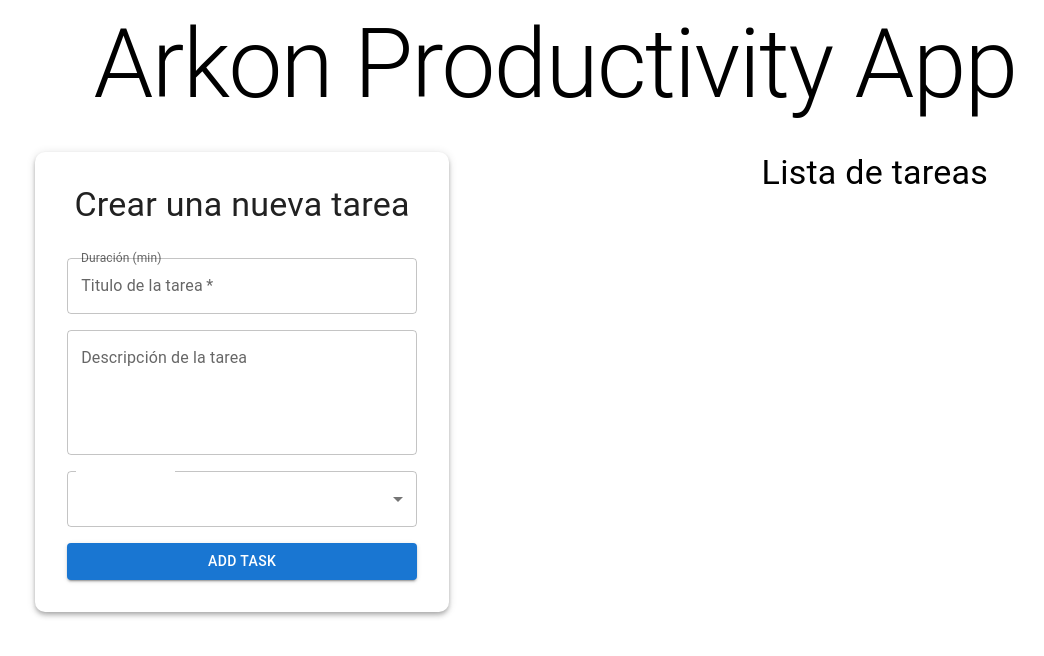
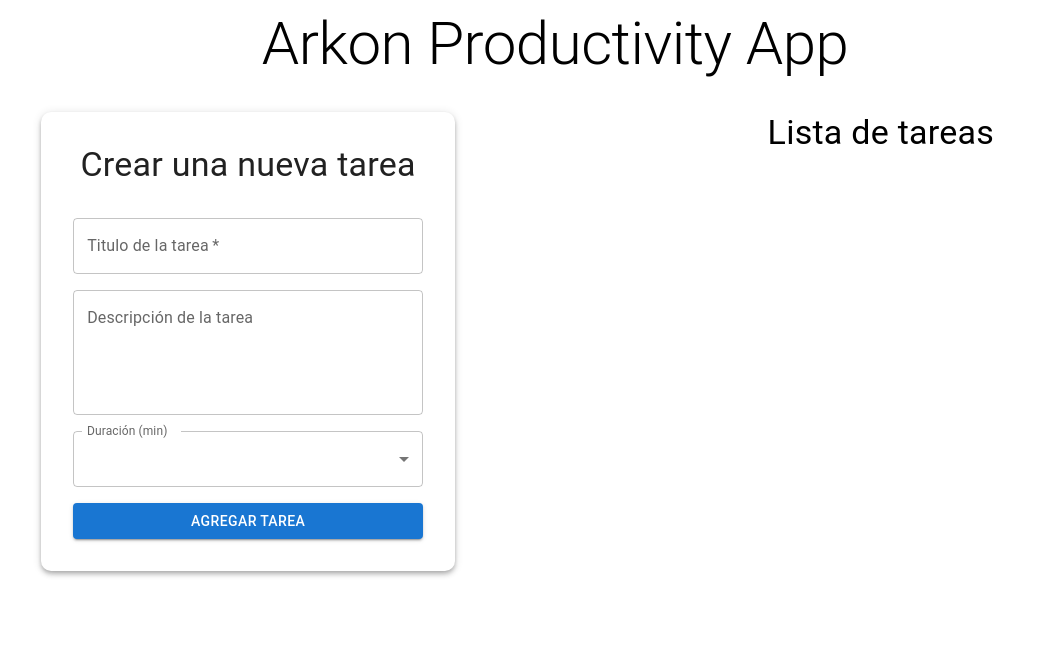
Before and after one commit to navi-exe04/productivity-app-arkon, a React (Vite) app: page / in a window 1280 px wide. Shown: the top 656 px of the page, without its empty margins (85-1129 px from the left). Built offline with nearby package versions, Linux system fonts and the light colour scheme.

Commit message:
styles: some styles were added

```diff
--- a/src/App.tsx
+++ b/src/App.tsx
@@ -10,7 +10,7 @@ function App() {
       <TaskProvider>
         <div id="productivity-app">
           <header className="app-header">
-            <Typography variant='h1' textAlign="center" marginBottom="32px">
+            <Typography variant='h2' textAlign="center" marginBottom="32px">
                 Arkon Productivity App
             </Typography>
           </header>
--- a/src/components/TaskForm.tsx
+++ b/src/components/TaskForm.tsx
@@ -1,3 +1,4 @@
+// Import modules
 import { useState, useRef } from 'react';
 import { useTaskContext } from '../contexts/TaskContext';
 import {
@@ -9,6 +10,7 @@ import {
 } from '@mui/material';
 
 const TaskForm = () => {
+    // Configure state for the component
     const { dispatch } = useTaskContext();
     const [taskDescription, setTaskDescription] = useState<string>('');
     const [taskDuration, setTaskDuration] = useState<number>(0);
@@ -45,12 +47,16 @@ const TaskForm = () => {
 
     return (
         <Box>
-            <Paper elevation={4} sx={{ padding: '2rem', maxWidth: '350px', width: '100%', borderRadius: '10px' }}>
+            <Paper elevation={4} sx={{
+                padding: '2rem', maxWidth: '350px',
+                width: '100%', borderRadius: '10px',
+                margin: '0 12px'
+            }}>
                 <Typography variant="h4" align="center" marginBottom="32px">
                     Crear una nueva tarea
                 </Typography>
-                <FormControl fullWidth>
                 <Stack spacing={2}>
+                    <FormControl>
                         <TextField
                             fullWidth
                             label="Titulo de la tarea"
@@ -59,6 +65,8 @@ const TaskForm = () => {
                             onChange={(e) => setTaskTitle(e.target.value)}
                             required
                         />
+                    </FormControl>
+                    <FormControl>
                         <TextField
                             fullWidth
                             label="Descripción de la tarea"
@@ -68,7 +76,8 @@ const TaskForm = () => {
                             value={taskDescription}
                             onChange={(e) => setTaskDescription(e.target.value)}
                         />
-                        <div>
+                    </FormControl>
+                    <FormControl>
                         {
                             !showDurationInput ? (
                                 <>
@@ -101,12 +110,11 @@ const TaskForm = () => {
                                 />
                             )
                         }
-                        </div>
+                    </FormControl>
                     <Button onClick={funAddTask} variant="contained" color="primary" fullWidth>
-                            Add Task
+                        Agregar tarea
                     </Button>
                 </Stack>
-                </FormControl>
             </Paper>
         </Box>
     );
--- a/src/components/TaskList.tsx
+++ b/src/components/TaskList.tsx
@@ -1,15 +1,19 @@
+// Import modules
 import { useMemo } from 'react';
 import { useTaskContext } from '../contexts/TaskContext';
 import { Box, Button, Typography, Paper, Stack } from '@mui/material';
 
 const TaskList = () => {
+    // Config state for tasks
     const { state, dispatch } = useTaskContext();
 
+    // Obtain the pending tasks
     const pendingTasks = useMemo(
         () => state.filter(task => !task.isCompleted),
         [state]
     );
 
+    // List of pending tasks
     return (
         <Box sx={{minWidth: "400px"}}>
             <Typography variant="h4" textAlign="center" marginBottom="32px">
@@ -19,17 +23,17 @@ const TaskList = () => {
                 {
                     pendingTasks.map(task => (
                         <Paper elevation={3} key={task.taskId} sx={{border: "2px solid black", borderRadius: "8px", padding: "6px 12px"}}>
-                            <Typography variant='subtitle1' textAlign="center" marginBottom="16px">
+                            <Typography variant='h6' textAlign="center" marginBottom="16px">
                                 {task.taskTitle} - {task.taskDuration} minutos
                             </Typography>
-                            <Typography variant='body1'>
+                            <Typography variant='body1' textAlign="center">
                                 {task.taskDescription}
                             </Typography>
-                            <Button className='base-Button-root' onClick={() => dispatch({ type: 'COMPLETE_TASK', payload: task.taskId })} >
-                                Completar
+                            <Button sx={{background:"#2a9d8f", marginRight: "12px"}} onClick={() => dispatch({ type: 'COMPLETE_TASK', payload: task.taskId })} >
+                                <svg width="25px" height="25px" viewBox="0 0 24 24" fill="none" xmlns="http://www.w3.org/2000/svg"><g id="SVGRepo_bgCarrier" stroke-width="0"></g><g id="SVGRepo_tracerCarrier" stroke-linecap="round" stroke-linejoin="round"></g><g id="SVGRepo_iconCarrier"> <path d="M5 14L8.23309 16.4248C8.66178 16.7463 9.26772 16.6728 9.60705 16.2581L18 6" stroke="#ffffff" stroke-width="2" stroke-linecap="round"></path> </g></svg>
                             </Button>
-                            <Button onClick={() => dispatch({ type: 'DELETE_TASK', payload: task.taskId })}>
-                                Eliminar
+                            <Button sx={{background:"#c1121f"}} onClick={() => dispatch({ type: 'DELETE_TASK', payload: task.taskId })}>
+                                <svg width="25px" height="25px" viewBox="0 0 24 24" fill="none" xmlns="http://www.w3.org/2000/svg"><g id="SVGRepo_bgCarrier" stroke-width="0"></g><g id="SVGRepo_tracerCarrier" stroke-linecap="round" stroke-linejoin="round"></g><g id="SVGRepo_iconCarrier"> <path d="M4 7H20" stroke="#ffffff" stroke-width="2" stroke-linecap="round" stroke-linejoin="round"></path> <path d="M6 7V18C6 19.6569 7.34315 21 9 21H15C16.6569 21 18 19.6569 18 18V7" stroke="#ffffff" stroke-width="2" stroke-linecap="round" stroke-linejoin="round"></path> <path d="M9 5C9 3.89543 9.89543 3 11 3H13C14.1046 3 15 3.89543 15 5V7H9V5Z" stroke="#ffffff" stroke-width="2" stroke-linecap="round" stroke-linejoin="round"></path> </g></svg>
                             </Button>
                         </Paper>
                     ))
```
Also changed, not shown: src/contexts/TaskContext.tsx (+7 -1 lines). Lines whose indentation alone changed are shown as unchanged.
